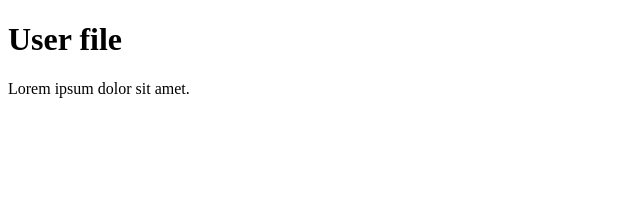
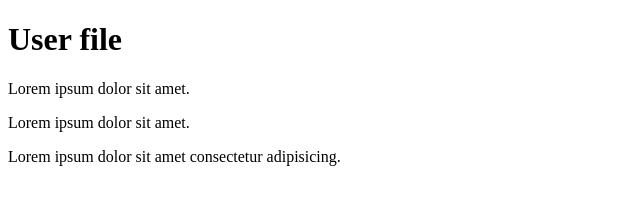
Before and after one commit to jatin9315/githubPractice, a plain HTML site: page user.html in a window 1280 px wide. Shown: the whole page, without its empty margins (0-640 px from the left). Drawn offline with Linux system fonts and the light colour scheme.

Commit message:
updaed user.html

```diff
--- a/user.html
+++ b/user.html
@@ -8,5 +8,7 @@
 <body>
     <h1>User file</h1>
     <p>Lorem ipsum dolor sit amet.</p>
+    <p>Lorem ipsum dolor sit amet.</p>
+    <p>Lorem ipsum dolor sit amet consectetur adipisicing.</p>
 </body>
 </html>
```
